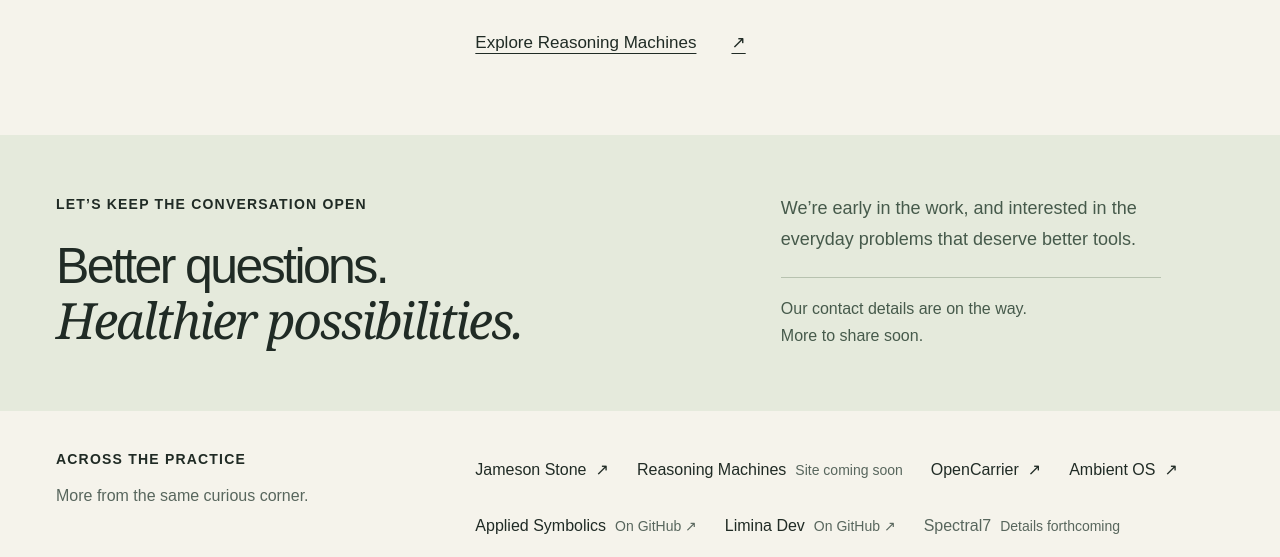
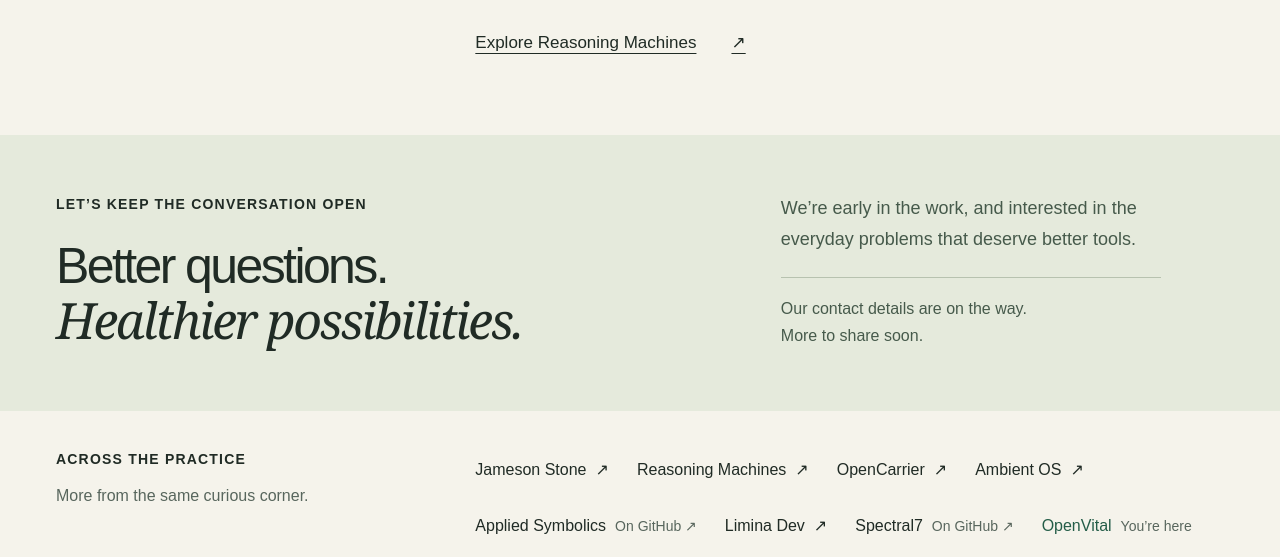
Before and after one commit to reasoningmachines/openvital-site, a website: page index.html in a window 1280 px wide. Shown: the part 2648-3205 px from the top of the page. Drawn offline with Linux system fonts and the light colour scheme.

Commit message:
fix(GH-9): :bug: finish verified family navigation (#10)
Link the published suite and Spectral7 organization while removing stale forthcoming labels.

```diff
--- a/index.html
+++ b/index.html
@@ -64,7 +64,7 @@
     <section class="about wrap" aria-labelledby="about-title"><p class="eyebrow">03 / Part of something curious</p><div><h2 id="about-title">One practice.<br><em>A human focus.</em></h2><p>OpenVital is the healthcare AI arm of Reasoning Machines LLC. We bring the same independent curiosity and careful approach to a space where understanding matters.</p><a class="text-link" href="https://reasoningmachines.co">Explore Reasoning Machines <span aria-hidden="true">↗</span></a></div></section>
     <section class="contact" id="contact" aria-labelledby="contact-title"><div class="wrap contact-inner"><div><p class="eyebrow">Let’s keep the conversation open</p><h2 id="contact-title">Better questions.<br><em>Healthier possibilities.</em></h2></div><div class="contact-copy"><p>We’re early in the work, and interested in the everyday problems that deserve better tools.</p><p class="contact-pending">Our contact details are on the way.<br>More to share soon.</p></div></div></section>
   </main>
-  <aside class="family wrap" aria-labelledby="family-title"><div><p class="eyebrow" id="family-title">Across the practice</p><p>More from the same curious corner.</p></div><nav aria-label="Reasoning Machines family"><a href="https://jamesonstone.io">Jameson Stone <span aria-hidden="true">↗</span></a><a href="https://reasoningmachines.co">Reasoning Machines <small>Site coming soon</small></a><a href="https://opencarrier.dev">OpenCarrier <span aria-hidden="true">↗</span></a><a href="https://ambientos.dev">Ambient OS <span aria-hidden="true">↗</span></a><a href="https://github.com/appliedsymbolics">Applied Symbolics <small>On GitHub ↗</small></a><a href="https://github.com/limina-dev">Limina Dev <small>On GitHub ↗</small></a><span class="family-pending">Spectral7 <small>Details forthcoming</small></span><span class="family-current" aria-current="page">OpenVital <small>You’re here</small></span></nav></aside>
+  <aside class="family wrap" aria-labelledby="family-title"><div><p class="eyebrow" id="family-title">Across the practice</p><p>More from the same curious corner.</p></div><nav aria-label="Reasoning Machines family"><a href="https://jamesonstone.io/#site-family">Jameson Stone <span aria-hidden="true">↗</span></a><a href="https://reasoningmachines.co">Reasoning Machines <span aria-hidden="true">↗</span></a><a href="https://opencarrier.dev">OpenCarrier <span aria-hidden="true">↗</span></a><a href="https://ambientos.dev">Ambient OS <span aria-hidden="true">↗</span></a><a href="https://github.com/appliedsymbolics">Applied Symbolics <small>On GitHub ↗</small></a><a href="https://limina-dev.github.io/">Limina Dev <span aria-hidden="true">↗</span></a><a href="https://github.com/spectral7-ltd">Spectral7 <small>On GitHub ↗</small></a><span class="family-current" aria-current="page">OpenVital <small>You’re here</small></span></nav></aside>
   <footer class="wrap footer"><a class="footer-brand" href="#top">OpenVital <span aria-hidden="true">↑</span></a><p>A Reasoning Machines initiative.</p><p>© 2026 Reasoning Machines LLC</p></footer>
 </body>
 </html>
```
